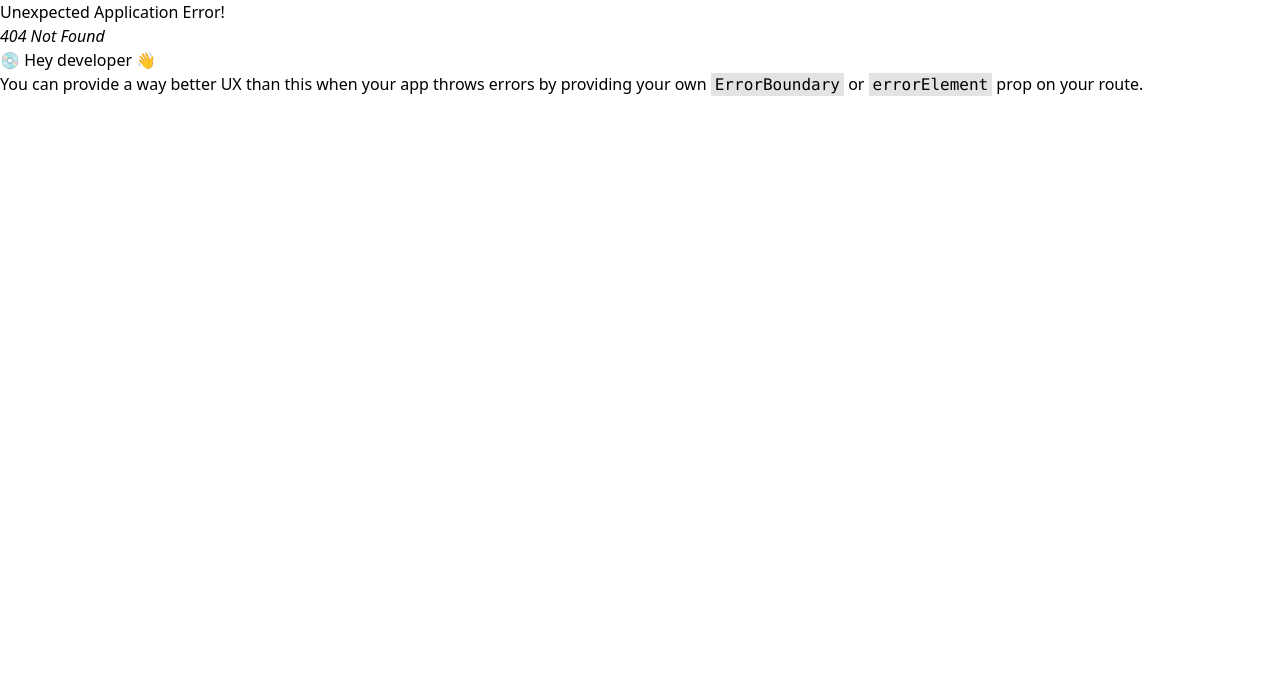
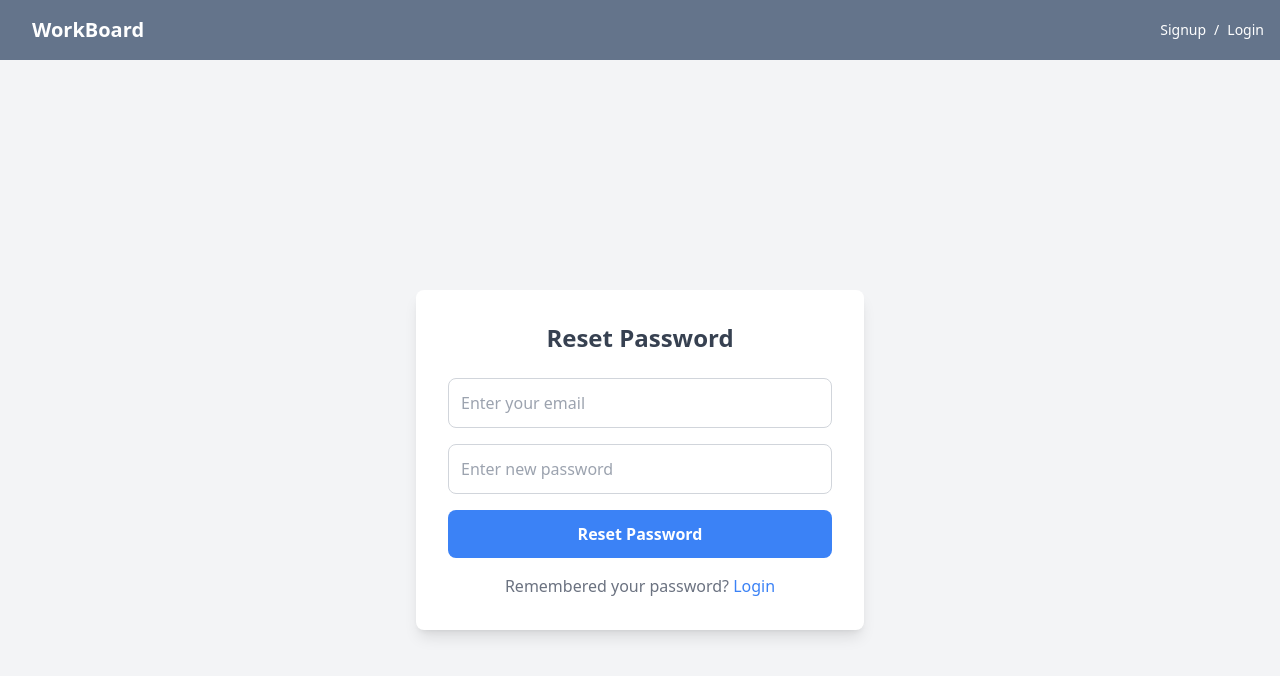
Before and after one commit to gowthamazmeera09/workboard-frontend, a React (Create React App) app: page /reset-password-directlly in a window 1280 px wide. Before the commit this address had no page. Shown: the top 676 px of the page. Built offline with nearby package versions, Linux system fonts and the light colour scheme.

Commit message:
updated forgot password page

```diff
--- a/src/index.js
+++ b/src/index.js
@@ -20,6 +20,7 @@ import Buttons from './pages/Buttons'
 import Login from './pages/Login';
 import Signup from './pages/Signup';
 import Help from './pages/Help';
+import ResetPasswordDirect from './pages/ResetPasswordDirect';
 
 
 const router = createBrowserRouter([
@@ -78,6 +79,11 @@ const router = createBrowserRouter([
         path:"/Help",
         element:<Help />
       },
+      {
+        path:"/reset-password-directlly",
+        element:<ResetPasswordDirect />
+
+      }
     ]
   }
 ])
--- a/src/pages/Login.jsx
+++ b/src/pages/Login.jsx
@@ -97,7 +97,7 @@ function Login() {
                                     Password
                                 </label>
                                 <div className="text-sm">
-                                    <Link to="/forgot-password" className="font-semibold text-indigo-600 hover:text-indigo-500">
+                                    <Link to="/reset-password-directlly" className="font-semibold text-indigo-600 hover:text-indigo-500">
                                         Forgot password?
                                     </Link>
                                 </div>
--- /dev/null
+++ b/src/pages/ResetPasswordDirect.jsx
@@ -0,0 +1,76 @@
+import React, { useState } from "react";
+import { API_URL } from "../data/data";
+import { useNavigate } from "react-router-dom";
+
+function ResetPasswordDirect() {
+    const [email, setEmail] = useState("");
+    const [newPassword, setNewPassword] = useState("");
+    const [message, setMessage] = useState("");
+    const [error, setError] = useState("");
+    const navigate = useNavigate();
+
+    const handleSubmit = async (e) => {
+        e.preventDefault();
+        try {
+            const response = await fetch(`${API_URL}user/reset-password-direct`, {
+                method: "POST",
+                headers: { "Content-Type": "application/json" },
+                body: JSON.stringify({ email, newPassword }),
+            });
+
+            const data = await response.json();
+            if (response.ok) {
+                setMessage(data.success);
+                setError("");
+                setTimeout(() => navigate("/Login"), 3000);
+            } else {
+                setError(data.error);
+                setMessage("");
+            }
+        } catch (error) {
+            setError("Something went wrong.");
+        }
+    };
+
+    return (
+        <div className="flex justify-center items-center min-h-screen bg-gray-100">
+            <div className="bg-white shadow-lg rounded-lg p-8 w-full max-w-md">
+                <h2 className="text-2xl font-bold text-center text-gray-700 mb-6">Reset Password</h2>
+                {message && <p className="text-green-600 text-center mb-4">{message}</p>}
+                {error && <p className="text-red-600 text-center mb-4">{error}</p>}
+                <form onSubmit={handleSubmit} className="space-y-4">
+                    <input
+                        type="email"
+                        value={email}
+                        onChange={(e) => setEmail(e.target.value)}
+                        placeholder="Enter your email"
+                        required
+                        className="w-full p-3 border border-gray-300 rounded-lg focus:outline-none focus:ring-2 focus:ring-blue-500"
+                    />
+                    <input
+                        type="password"
+                        value={newPassword}
+                        onChange={(e) => setNewPassword(e.target.value)}
+                        placeholder="Enter new password"
+                        required
+                        className="w-full p-3 border border-gray-300 rounded-lg focus:outline-none focus:ring-2 focus:ring-blue-500"
+                    />
+                    <button
+                        type="submit"
+                        className="w-full bg-blue-500 text-white font-bold py-3 rounded-lg hover:bg-blue-600 transition duration-300"
+                    >
+                        Reset Password
+                    </button>
+                </form>
+                <p className="text-center text-gray-500 mt-4">
+                    Remembered your password?{" "}
+                    <a href="/Login" className="text-blue-500 hover:underline">
+                        Login
+                    </a>
+                </p>
+            </div>
+        </div>
+    );
+}
+
+export default ResetPasswordDirect;
```
